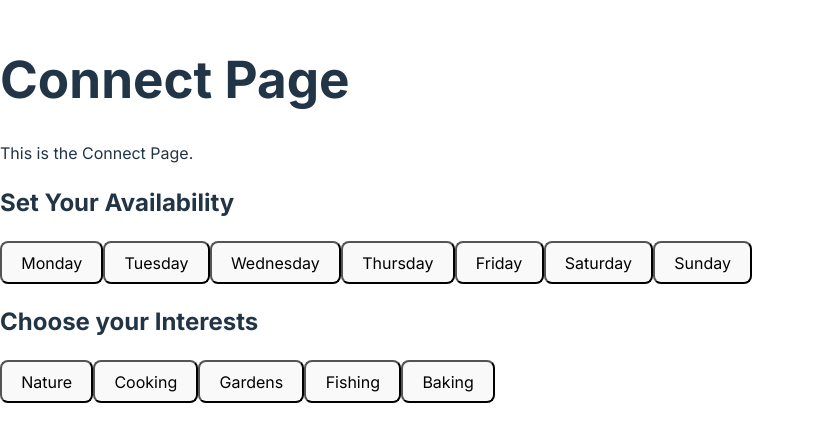
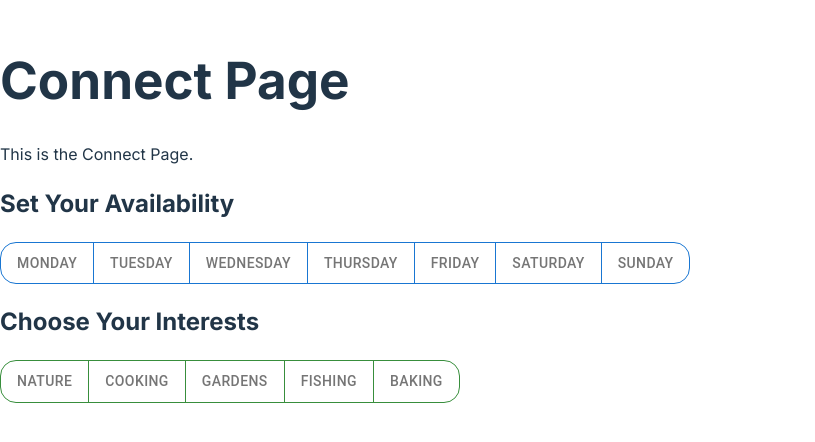
Before and after one commit to Lindiks/ElleHacks2025_PowerNappers, a React (Vite) app in the folder my-react-app/: page /connect in a window 1280 px wide. Shown: the part 190-632 px from the top of the page, without its empty margins (0-815 px from the left). Built offline with nearby package versions, Linux system fonts and the light colour scheme.

Commit message:
Update Tags.jsx
Updating Tags.jsx to properly toggle

```diff
--- a/my-react-app/src/Components/Tags.jsx
+++ b/my-react-app/src/Components/Tags.jsx
@@ -1,52 +1,85 @@
-import { useState } from "react";
+import * as React from 'react';
+import ToggleButton from '@mui/material/ToggleButton';
+import ToggleButtonGroup from '@mui/material/ToggleButtonGroup';
 
 const daysOfWeek = ["Monday", "Tuesday", "Wednesday", "Thursday", "Friday", "Saturday", "Sunday"];
 const activities = ["Nature", "Cooking", "Gardens", "Fishing", "Baking"];
 
 export default function UserTags() {
-  const [availability, setAvailability] = useState([]);
-  const [interests, setInterests] = useState([]);
+  const [availability, setAvailability] = React.useState([]);
+  const [interests, setInterests] = React.useState([]);
 
-  const toggleAvailability = (day) => {
-    setAvailability((prev) =>
-      prev.includes(day) ? prev.filter((d) => d !== day) : [...prev, day]
-    );
-    console.log("Added Availability = " + day);
+  const handleAvailability = (event, newAvailability) => {
+    setAvailability(newAvailability);
   };
 
-  const toggleInterest = (activity) => {
-    setInterests((prev) =>
-      prev.includes(activity) ? prev.filter((a) => a !== activity) : [...prev, activity]
-    );
-    console.log("Added Interest = " + activity);
+  const handleInterest = (event, newInterests) => {
+    setInterests(newInterests);
   };
+
   return (
     <div className="p-4 max-w-md mx-auto space-y-4">
       <h2 className="text-xl font-semibold">Set Your Availability</h2>
-      <div className="flex flex-wrap gap-2">
+      <ToggleButtonGroup
+        value={availability}
+        onChange={handleAvailability}
+        aria-label="days of the week"
+      >
         {daysOfWeek.map((day) => (
-          <button
+          <ToggleButton
             key={day}
-            className={`px-4 py-2 rounded border transition-all duration-300 font-bold ${availability.includes(day) ? "bg-blue-600 text-white border-blue-600 shadow-md" : "bg-white text-blue-600 border-blue-600"}`}
-            onClick={() => toggleAvailability(day)}
+            value={day}
+            aria-label={day}
+            sx={{
+              borderRadius: '16px', // Make buttons round
+              padding: '8px 16px',
+              '&.Mui-selected': {
+                backgroundColor: '#1976d2', // Highlighted color
+                color: 'white', // Text color when highlighted
+              },
+              '&.MuiToggleButton-root': {
+                borderColor: '#1976d2', // Border color
+              },
+              '&:hover': {
+                backgroundColor: '#e3f2fd', // Light hover effect
+              },
+            }}
           >
             {day}
-          </button>
+          </ToggleButton>
         ))}
-      </div>
+      </ToggleButtonGroup>
 
-      <h2 className="text-xl font-semibold">Choose your Interests</h2>
-      <div className="flex flex-wrap gap-2">
+      <h2 className="text-xl font-semibold">Choose Your Interests</h2>
+      <ToggleButtonGroup
+        value={interests}
+        onChange={handleInterest}
+        aria-label="interests"
+      >
         {activities.map((activity) => (
-          <button
+          <ToggleButton
             key={activity}
-            className={`px-4 py-2 rounded border transition-all duration-300 font-bold ${interests.includes(activity) ? "bg-green-600 text-white border-green-600 shadow-md" : "bg-white text-green-600 border-green-600"}`}
-            onClick={() => toggleInterest(activity)}
+            value={activity}
+            aria-label={activity}
+            sx={{
+              borderRadius: '16px', // Make buttons round
+              padding: '8px 16px',
+              '&.Mui-selected': {
+                backgroundColor: '#388e3c', // Highlighted color for interests
+                color: 'white', // Text color when highlighted
+              },
+              '&.MuiToggleButton-root': {
+                borderColor: '#388e3c', // Border color for interests
+              },
+              '&:hover': {
+                backgroundColor: '#c8e6c9', // Light hover effect for interests
+              },
+            }}
           >
             {activity}
-          </button>
+          </ToggleButton>
         ))}
-      </div>
+      </ToggleButtonGroup>
     </div>
   );
 }
```
